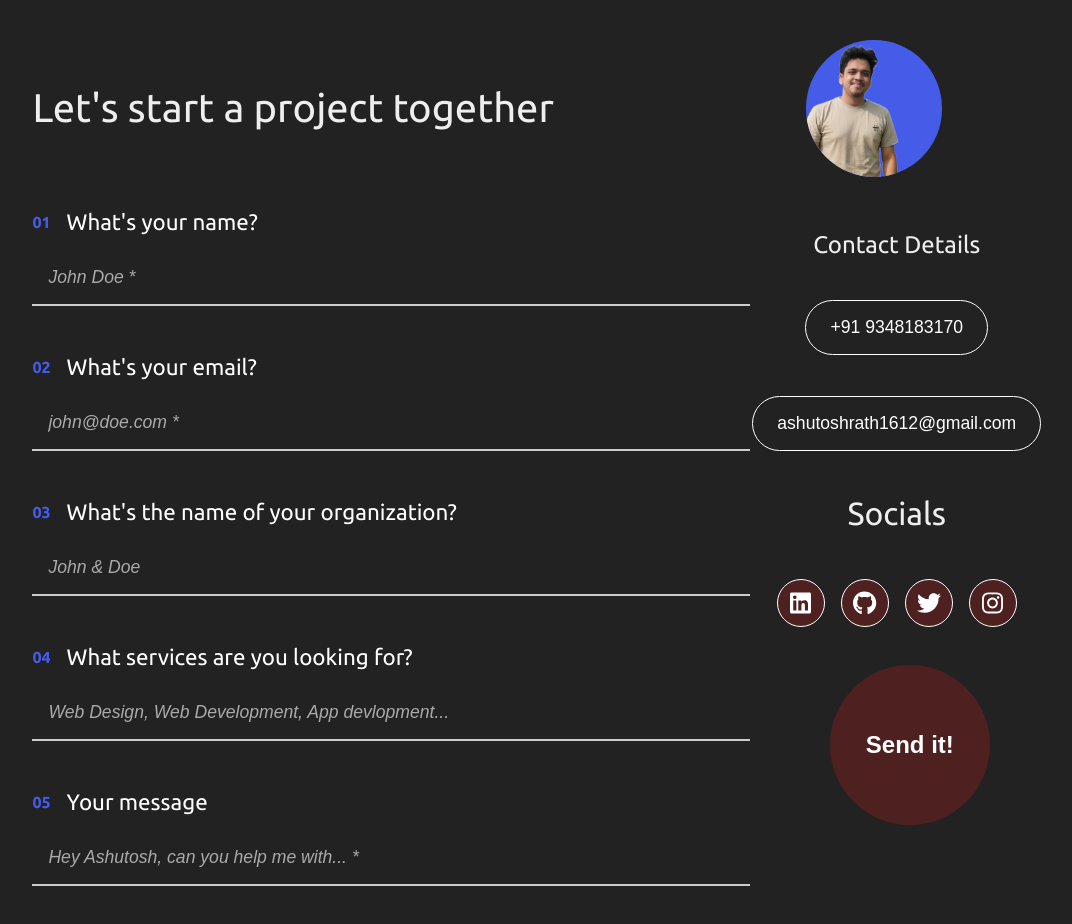
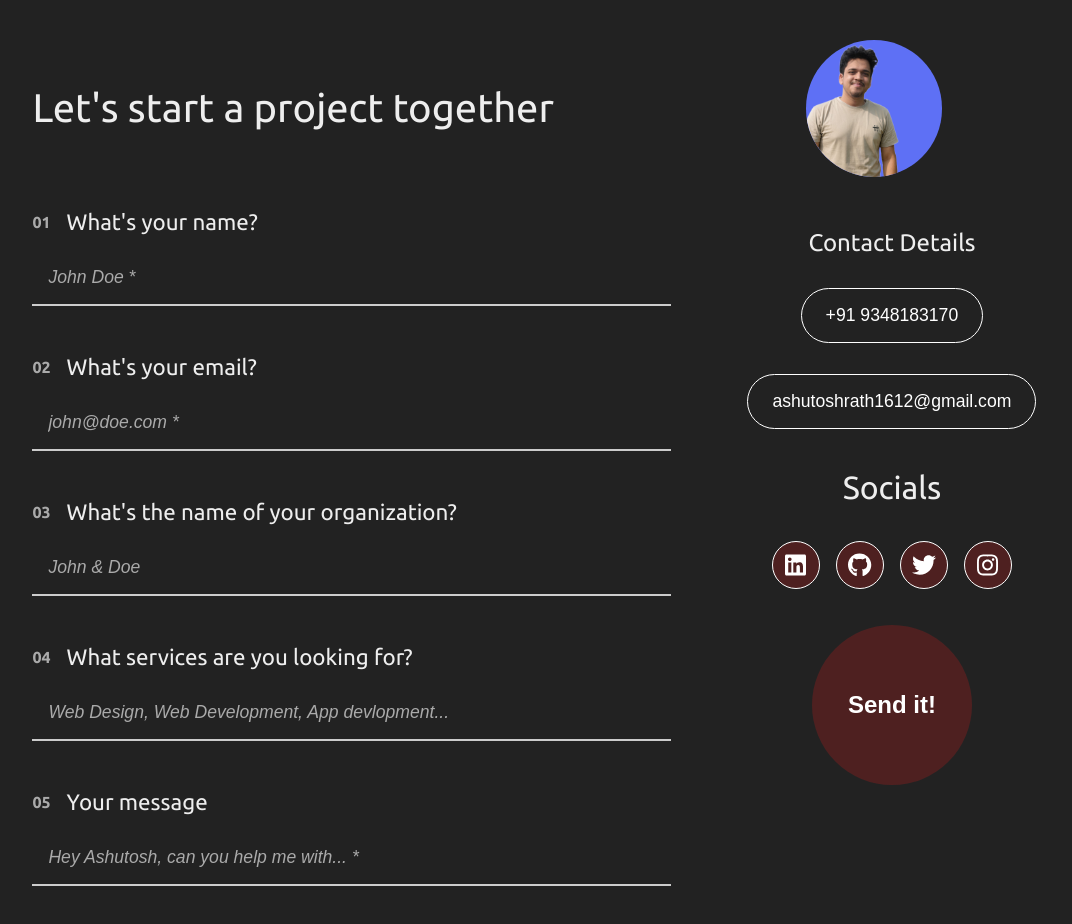
Before and after one commit to AshutoshRath1612/Portfolio, a Next.js app: page /contact in a window 1280 px wide. Shown: the top 924 px of the page, without its empty margins (102-1174 px from the left). Built offline with nearby package versions, Linux system fonts and the light colour scheme.

Commit message:
Added colours

```diff
--- a/package.json
+++ b/package.json
@@ -15,6 +15,7 @@
     "@lottiefiles/dotlottie-react": "^0.13.5",
     "animejs": "^4.0.2",
     "next": "14.2.28",
+    "portfolio": "file:",
     "react": "^18",
     "react-dom": "^18"
   },
--- a/src/app/components/GiggleButton/gigglebutton.module.css
+++ b/src/app/components/GiggleButton/gigglebutton.module.css
@@ -24,7 +24,7 @@
     position: absolute;
     width: 100%;
     height: 100%;
-    background-color: #455ce9;
+    background-color: #5E70F5;
     border-radius: 50%;
     transform: translateY(100%);
     z-index: 0;
@@ -91,5 +91,6 @@
   .sendButton{
     position: relative;
     top: 1rem;
-    left: 5rem;
+    left: 0;
+    right: 0;
   }
--- a/src/app/components/constants/Info.tsx
+++ b/src/app/components/constants/Info.tsx
@@ -24,8 +24,8 @@ export const contactFormQuestions = [
   export const socials = [
      { name: "Linkedin", icon: faLinkedin , link: 'https://www.linkedin.com/in/ashutosh-rath-52370621a/' },
      { name: "Github", icon: faGithub, link: 'https://github.com/AshutoshRath1612' },
-     { name: "Twitter", icon: faTwitter, link: '' },
-     { name: "Instagram", icon: faInstagram, link: '' },
+     { name: "Twitter", icon: faTwitter, link: 'https://x.com/iam_doomaf' },
+     { name: "Instagram", icon: faInstagram, link: 'https://www.instagram.com/_i.am_doomaf_/' },
    ];
 
 // "Hi, I am Ashutosh Rath,
--- a/src/app/contact/contact.module.css
+++ b/src/app/contact/contact.module.css
@@ -13,12 +13,13 @@
   align-items: center;
   justify-content: space-between;
   width: 90%;
+  color: var(--color-text-primary);
 }
 
 .contactAvatar {
   width: 20%;
   height: 100%;
-  background-color: #455ce9;
+  background-color: var(--color-accent-hover);
   border-radius: 50%;
 }
 
@@ -35,7 +36,7 @@
 }
 
 .formContainer {
-  width: 70%;
+  width: 60%;
   display: flex;
   flex-direction: column;
   gap: 2rem;
@@ -44,7 +45,7 @@
 .contactDetailsContainer {
   width: 100%;
   display: flex;
-  height: 55vh;
+  height: 50vh;
   flex-direction: column;
   align-items: center;
   justify-content: space-around;
@@ -64,14 +65,14 @@
 }
 
 .serialContainer {
-  color: #455ce9;
+  color: var(--color-text-secondary);
   font-weight: bold;
 }
 
 .questions {
   font-size: 1.4rem;
   font-weight: 500;
-  color: white;
+  color: var(--color-text-primary);
 }
 
 .contactFormInputContainer input.contactInput {
@@ -87,12 +88,12 @@
 }
 
 .contactInput::placeholder {
-  color: #aaa;
+  color: var(--color-text-secondary);
   font-style: italic;
 }
 
 .contactInput:focus {
-  border-bottom: 2px solid #455ce9;
+  border-bottom: 2px solid var(--color-accent);
   background-color: rgba(255, 255, 255, 0.05);
 }
 
@@ -114,6 +115,7 @@
   flex-direction: column;
   justify-content: space-between;
   align-items: center;
+  color: var(--color-text-primary);
 }
 
 .contactsSocialsContainer {
@@ -122,4 +124,5 @@
   flex-direction: column;
   justify-content: space-between;
   align-items: center;
+  color: var(--color-text-primary);
 }
--- a/src/app/contact/page.tsx
+++ b/src/app/contact/page.tsx
@@ -54,7 +54,7 @@ const Contacts = () => {
               </div>
             ))}
           </div>
-          <div style={{ width: "30%" }}>
+          <div style={{ width: "30%", display:'flex', alignItems:"center", flexDirection:'column' }}>
             <div className={style.contactDetailsContainer}>
               <div className={style.contactDetailsButtonContainer}>
                 <div className={style.contactDetailsHeading}>Contact Details</div>
--- a/src/app/globals.css
+++ b/src/app/globals.css
@@ -1,16 +1,30 @@
 :root {
-  --bg-dark: #222222;
-  --blue-accent: #455CE9;
-  --blue-hover: #5D75FF;
-  --text-light: #EEEEEE;
-  --text-muted: #BBBBBB;
-  --border-line: #333333;
-  --blue-shadow: rgba(69, 92, 233, 0.4);
+  /* Base Colors */
+  --color-background: #222222;
+  --color-surface: #1C1C1C;
+  --color-input-bg: #1A1A1A;
+  --color-border: #333333;
+
+  /* Text Colors */
+  --color-text-primary: #EEEEEE;
+  --color-text-secondary: #AAAAAA;
+
+  /* Accent Colors */
+  --color-accent: #455CE9;
+  --color-accent-hover: #5E70F5;
+
+  /* Feedback Colors */
+  --color-error: #4E2020;
+  --color-error-hover: #6C2A2A;
+  --color-success: #2EB67D;
+
+  /* Image or Avatar Background */
+  --color-image-bg: #1B223C;         /* Muted dark blue, complements #455CE9 */
+
 }
 
 body {
-  background-color: var(--bg-dark);
-  color: var(--text-light);
+  background-color: var(--color-background);
 }
 
 /* button {
```
Also changed, not shown: 1 other file (tests, documents, lock files or other folders).
